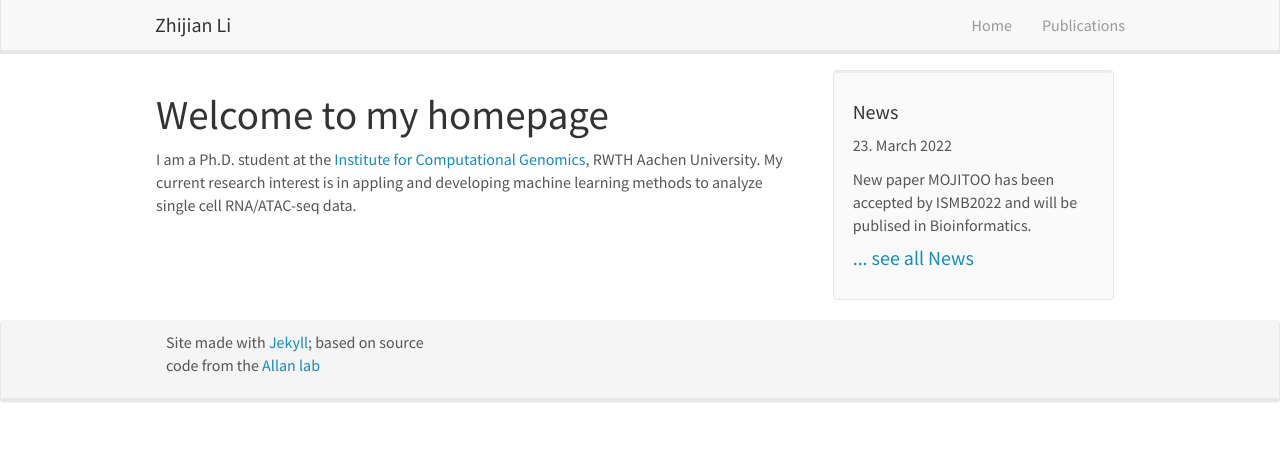
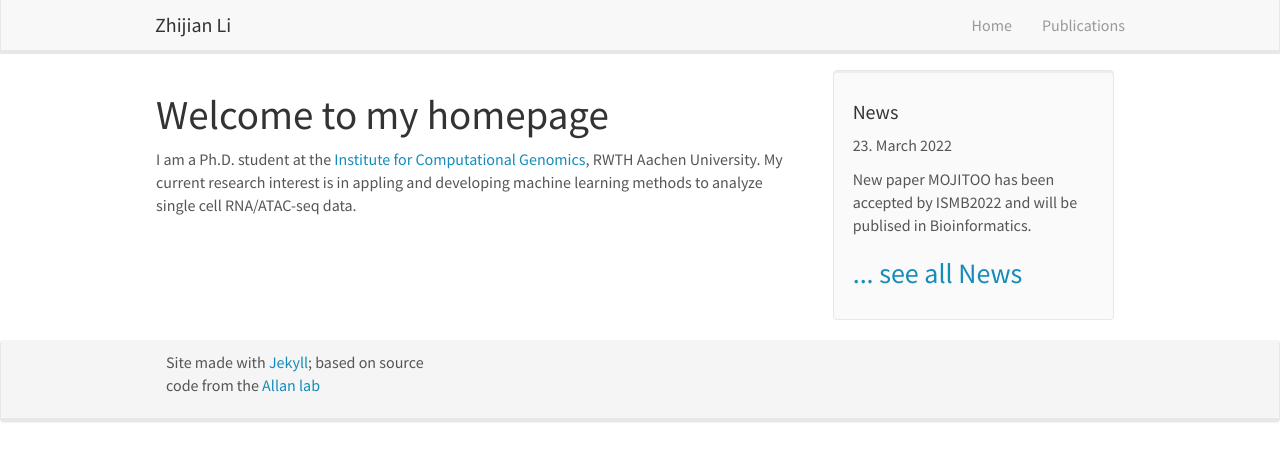
Before and after one commit to lzj1769/lzj1769.github.io, a Jekyll site: the page built from _pages/home.md, in a window 1280 px wide. Shown: the top 461 px of the page. Built offline with Jekyll 4.4.1, drawn with Linux system fonts in a browser that asks for light colours; nearby versions of some CDN libraries.

Commit message:
update news

```diff
--- a/_includes/footer.html
+++ b/_includes/footer.html
@@ -4,7 +4,8 @@
 	  <div class="row">
 
 		<div class="col-sm-4">
-		<p>Site made with <a href="https://jekyllrb.com">Jekyll</a>; based on source code from the <a href="http://www.allanlab.org/">Allan lab</a>
+		<p>Site made with <a href="https://jekyllrb.com">Jekyll</a>;
+			based on source code from the <a href="http://www.allanlab.org/">Allan lab</a>
 		<p>  </p>
 		<p>
 		</div>
--- a/_includes/news.html
+++ b/_includes/news.html
@@ -6,6 +6,6 @@
 <p>{{ article.date }}<br>{{ article.headline | markdownify}}</p>
 {% endfor %}
 
-<h4><a href="{{ site.url }}{{ site.baseurl }}/allnews.html">... see all News</a></h4>
+<h3><a href="{{ site.url }}{{ site.baseurl }}/allnews.html">... see all News</a></h3>
 
-    </div>
+</div>
```
